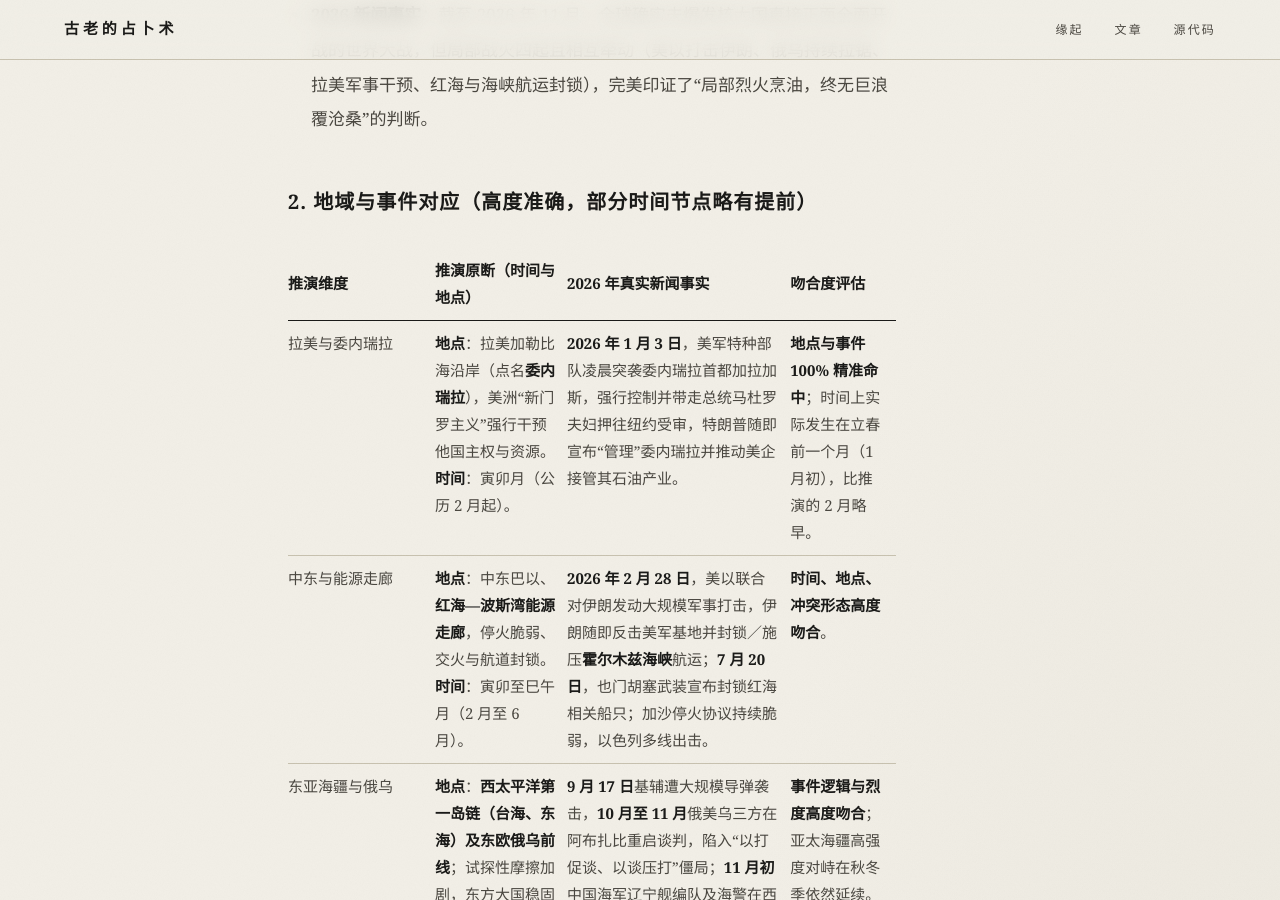
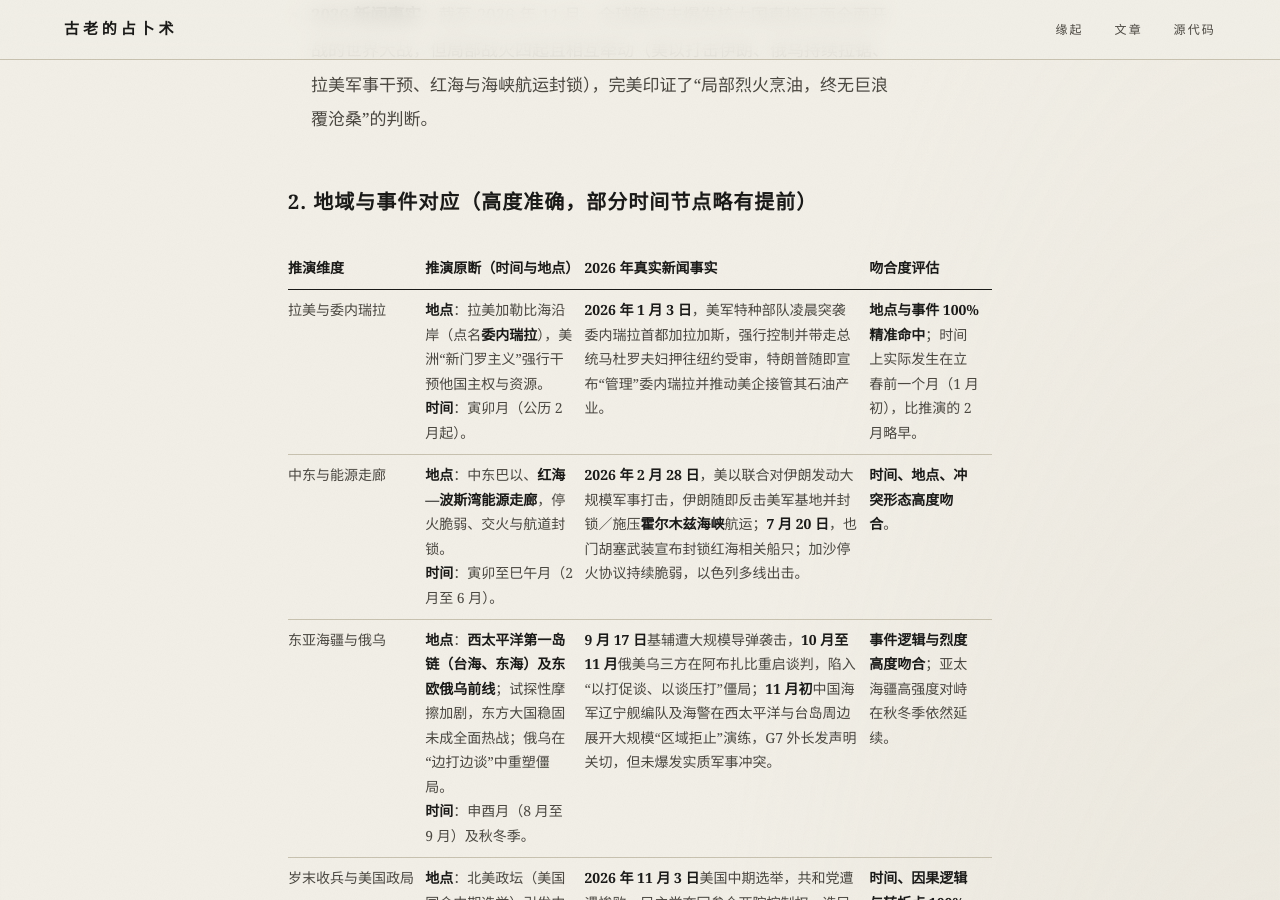
Before and after one commit to 13734795725zhao-rgb/ancient-divination, a Jekyll site: the page built from _posts/2026-11-13-bingwu-guojishi.md, in a window 1280 px wide and 900 px high, scrolled down 4996 px. Built offline with Jekyll 4.4.1, drawn with Linux system fonts in a browser that asks for light colours.

Commit message:
样式：表格字号与宽屏可用宽度调整

```diff
--- a/assets/css/style.css
+++ b/assets/css/style.css
@@ -340,13 +340,18 @@ img { max-width: 100%; height: auto; display: block; }
 .prose table {
   width: 100%;
   border-collapse: collapse;
-  font-size: 0.9375rem;
-  line-height: 1.8;
+  font-size: 0.875rem;
+  line-height: 1.75;
 }
 
 .table-wrap {
   overflow-x: auto;
   -webkit-overflow-scrolling: touch;
+}
+
+/* 宽屏下表格可用满标题栏的宽度，避免长文本列被压得过窄 */
+@media (min-width: 900px) {
+  .table-wrap { width: calc(100% + 6rem); }
 }
 
 .table-wrap table { min-width: 32rem; }
```
